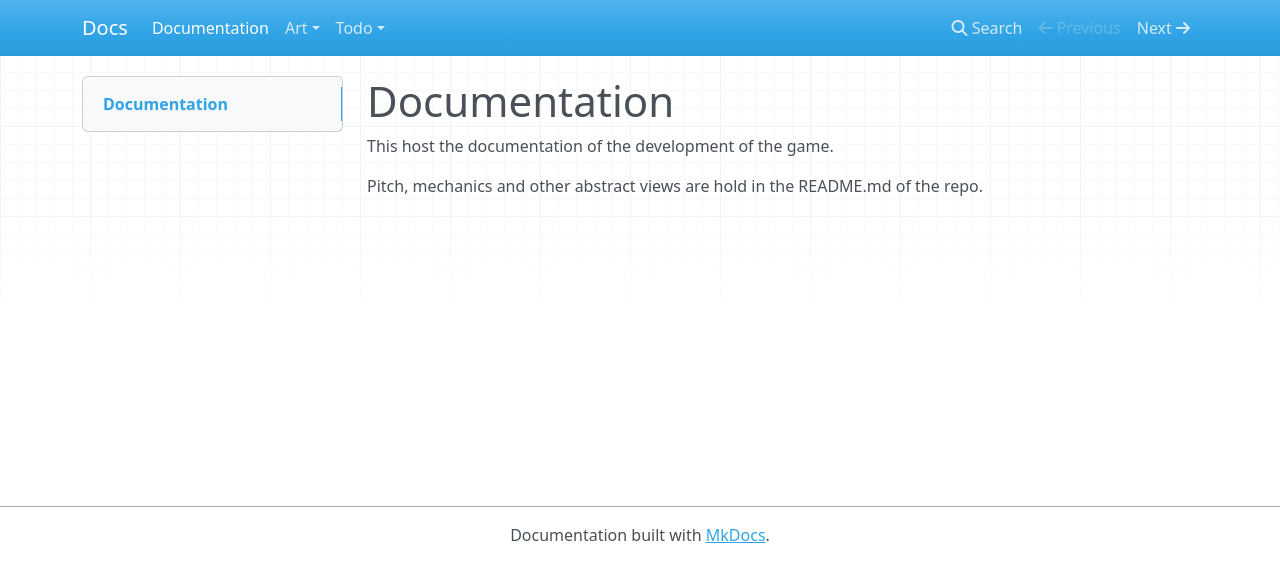
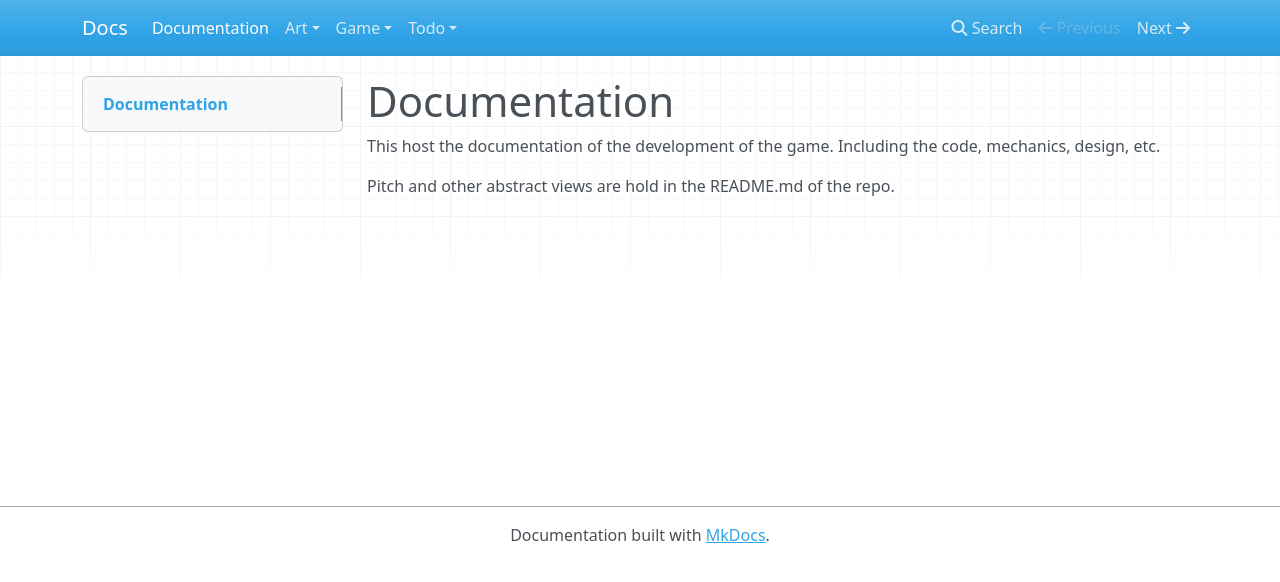
Before and after one commit to SebastianRValdivia/BulletsAndBayonets, an MkDocs documentation site: the page built from docs/index.md, in a window 1280 px wide. Shown: the top 582 px of the page. Built offline with MkDocs 1.6.1, drawn with Linux system fonts in a browser that asks for light colours; nearby versions of some CDN libraries.

Commit message:
organize next docs

```diff
--- a/docs/index.md
+++ b/docs/index.md
@@ -1,5 +1,5 @@
 # Documentation
 
-This host the documentation of the development of the game.
+This host the documentation of the development of the game. Including the code, mechanics, design, etc.
 
-Pitch, mechanics and other abstract views are hold in the README.md of the repo.
+Pitch and other abstract views are hold in the README.md of the repo.
```
Also changed, not shown: README.md (+4 -1 lines), docs/game/logistics/supplies.md (added, +3 -0 lines), docs/game/military/armies.md (added, +3 -0 lines), docs/game/military/units/militia.md (added, +30 -0 lines), docs/game/logistics/roads.md (added).
